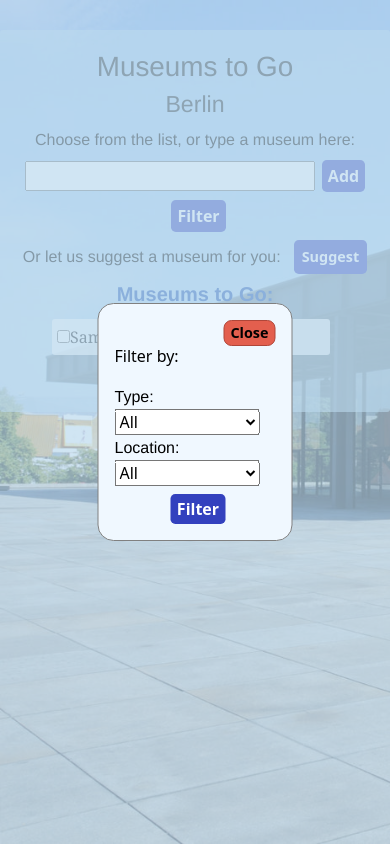
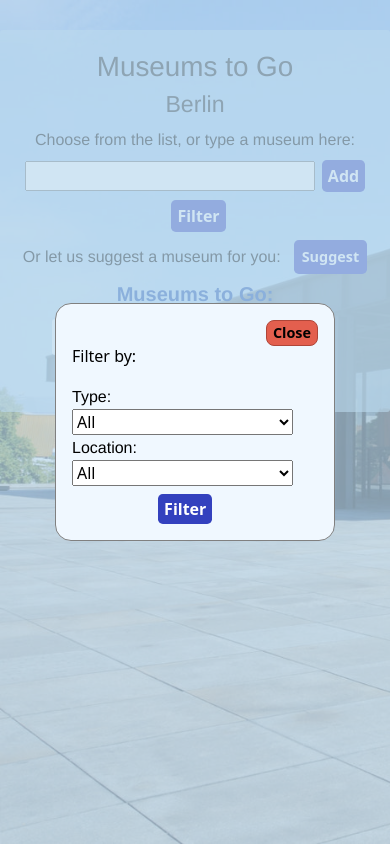
Before and after one commit to danilobml/museumstogo-berlin, a React (Create React App) app: page / in a window 390 px wide. Both pictures are taken after typing "Sample" into the empty fields and a click on the button "Filter". Built offline with nearby package versions, Linux system fonts and the light colour scheme.

Commit message:
adjustments in sizing

```diff
--- a/src/App.css
+++ b/src/App.css
@@ -45,6 +45,7 @@ h1 {
 
 .info-container, .suggest-container, .filter-container {
   background-color: aliceblue;
+  width: 400px;
   padding: 1rem;
   border-radius: 1rem;
   color: black;
@@ -112,10 +113,16 @@ h1 {
 @media screen and (max-width: 750px) {
 
   .info-container, .suggest-container, .filter-container {
-    max-width: 85vw;
-    max-height: 85vh;
+    max-width: 280px;
+    max-height: 100%;
     }
+  .get-suggestion {
+    margin-left: 7px;
+    justify-self: center;
+    position: relative;
+    left:15%;
 
+  }
   }
 
 @media screen and (min-width: 750px) {
--- a/src/Components/Suggest/SuggestModal.css
+++ b/src/Components/Suggest/SuggestModal.css
@@ -1,3 +1,7 @@
 #museums-suggest-loc, #museums-suggest-type {
     width: 90%;
 }
+
+.get-suggestion {
+    align-items: center;
+}
```
